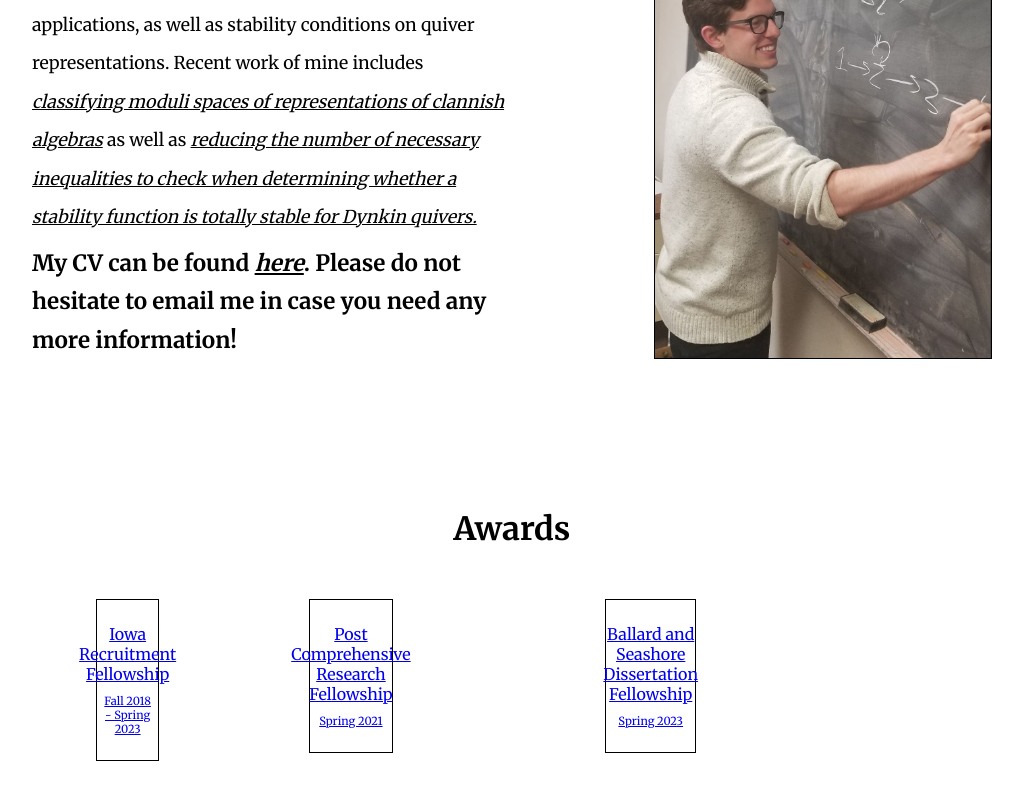
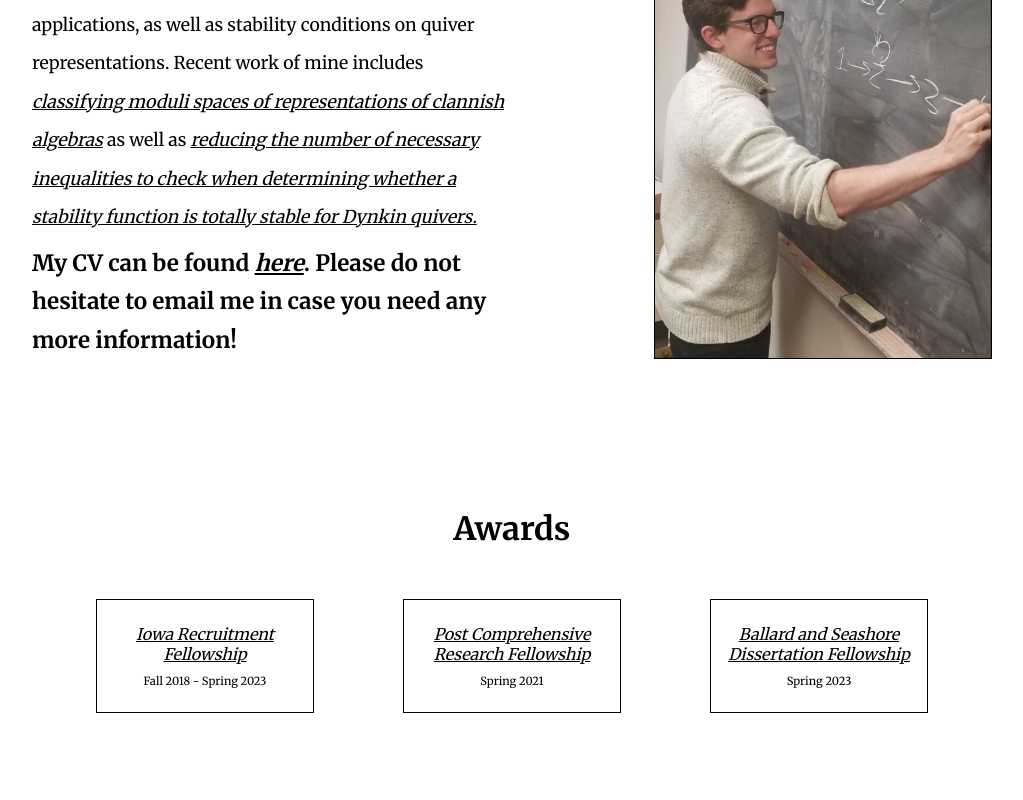
Before and after one commit to ayeyaiyai/cody-portfolio, a React (Vite) app: page / in a window 1280 px wide. Shown: the part 326-1126 px from the top of the page, without its empty margins (128-1151 px from the left). After the commit the page ends 1103 px from the top, so only its background shows below. Built offline with nearby package versions, Linux system fonts and the light colour scheme.

Commit message:
Adjust link styling

```diff
--- a/src/styles/About.css
+++ b/src/styles/About.css
@@ -4,6 +4,11 @@
     width: 100%;
     align-items: center;
     margin-bottom: 64px;
+}
+
+a {
+    text-decoration: none;
+    font-style: none;
 }
 
 .about-body {
@@ -28,13 +33,14 @@
     font-weight: 700;
 }
 
-.about-link {
+.about-link, .award-title {
     color: black;
     font-style: italic;
+    text-decoration: underline;
     transition: 0.1s ease all;
 }
 
-.about-link:hover {
+.about-link:hover, .award-link:hover .award-title {
     color: red;
 }
 
@@ -65,11 +71,7 @@
     justify-content: space-between;
 }
 
-.award-container {
-    display: flex;
-    flex-direction: column;
-    align-items: center;
-    justify-content: center;
+.award-link {
     text-align: center;
     width: 25%;
     padding: 24px 4px;
@@ -77,11 +79,20 @@
     transition: 0.2s ease all;
 }
 
-.award-container:hover{
+.award-container {
+    display: flex;
+    flex-direction: column;
+    align-items: center;
+    justify-content: center;
+}
+
+.award-link:hover{
     transform: scale(1.1);
 }
 
 .award-subtitle {
     margin-top: 10px;
     font-size: .7em;
+    font-style: none;
+    color: black;
 }
```
